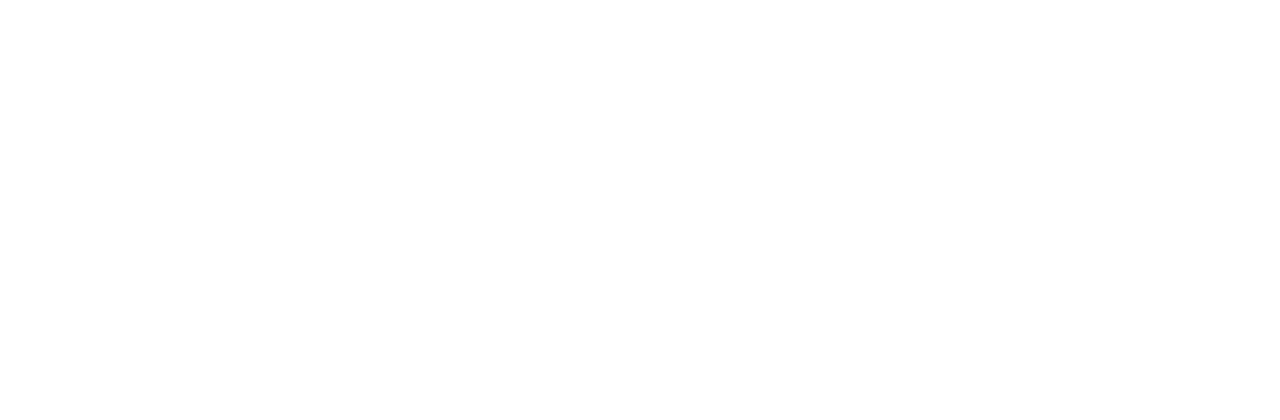
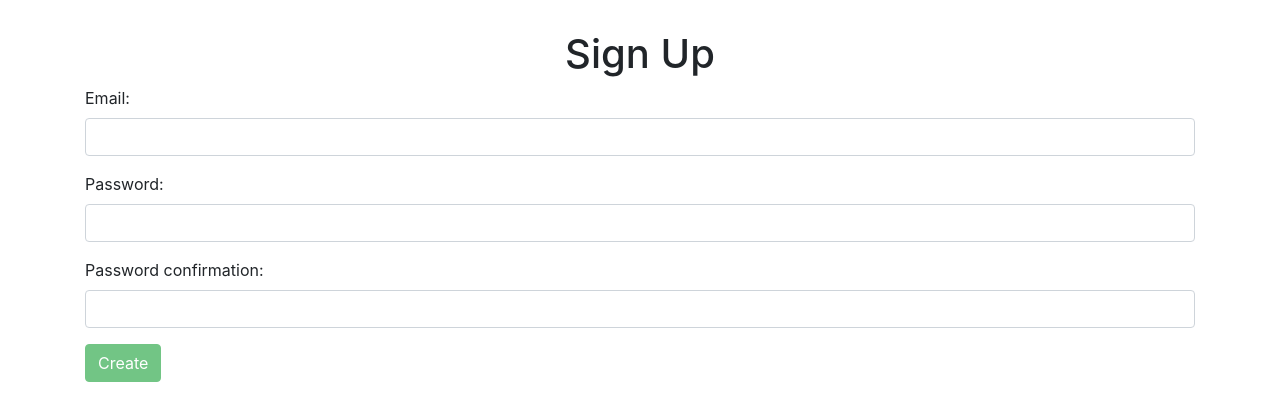
Before and after one commit to ED1FF/to-do-list-angular, an Angular app: page /sign_up in a window 1280 px wide. Before the commit this address led to /. Shown: the top 420 px of the page. Built offline with nearby package versions, Linux system fonts and the light colour scheme.

Commit message:
add sign up component add form for user credentials add user api add user creation through api

```diff
--- /dev/null
+++ b/src/app/api/user.ts
@@ -0,0 +1,13 @@
+import { Injectable } from '@angular/core';
+import { HttpClient, HttpHeaders } from '@angular/common/http';
+import { environment } from '../../environments/environment';
+
+@Injectable()
+export class UserAPI {
+
+  constructor(public http: HttpClient) {}
+
+  signUp(params) {
+    return this.http.post(`${environment.api_endpoint}/users`, params);
+  }
+}
--- a/src/app/routes.ts
+++ b/src/app/routes.ts
@@ -2,6 +2,7 @@
 import { RouterModule, Routes } from '@angular/router';
 import { TasksComponent } from './tasks/tasks.component';
 import { TaskShowComponent } from './task-show/task-show.component'
+import { SignUpComponent } from './sign-up/sign-up.component'
 
 const routes: Routes = [
   {
@@ -21,6 +22,10 @@
         component: TaskShowComponent
       }
     ]
+  },
+  {
+    path: 'sign_up',
+    component: SignUpComponent,
   }
 ];
 
--- /dev/null
+++ b/src/app/sign-up/sign-up.component.html
@@ -0,0 +1,38 @@
+<div class="container my-auto">
+  <h1 class="text-center component-label">
+    Sign Up
+  </h1>
+  <form [formGroup]="signUpForm" novalidate (ngSubmit)='submit()'>
+    <div class="form-group">
+      <label>Email:</label>
+      <input class="form-control" formControlName="email" type='email' ngModel email="true">
+    </div>
+    <div *ngIf="signUpForm.controls['email'].invalid && (signUpForm.controls['email'].dirty || signUpForm.controls['email'].touched)" class="alert alert-danger">
+      <div *ngIf="signUpForm.controls['email'].errors.required">
+        Email is required.
+      </div>
+    </div>
+    <div class="form-group">
+      <label>Password:</label>
+      <input class="form-control" formControlName="password" type="password">
+    </div>
+    <div *ngIf="signUpForm.controls['password'].invalid && (signUpForm.controls['password'].dirty || signUpForm.controls['password'].touched)" class="alert alert-danger">
+      <div *ngIf="signUpForm.controls['password'].errors.required">
+        Password is required.
+      </div>
+    </div>
+    <div class="form-group">
+      <label>Password confirmation:</label>
+      <input class="form-control" formControlName="password_confirmation" type="password">
+    </div>
+    <div *ngIf="signUpForm.controls['password_confirmation'].invalid && (signUpForm.controls['password_confirmation'].dirty || signUpForm.controls['password_confirmation'].touched)" class="alert alert-danger">
+      <div *ngIf="signUpForm.controls['password_confirmation'].errors.required">
+        Password is required.
+      </div>
+    </div>
+    <button type="submit" [disabled]="signUpForm.pristine || signUpForm.invalid" class="btn btn-success">
+      Create
+    </button>
+  </form>
+  <br />
+</div>
--- /dev/null
+++ b/src/app/sign-up/sign-up.component.ts
@@ -0,0 +1,36 @@
+import { Component, OnInit } from '@angular/core';
+import { FormControl, FormGroup, FormBuilder, Validators } from '@angular/forms';
+import { UserAPI } from '../api/user'
+
+@Component({
+  selector: 'app-sign-up',
+  templateUrl: './sign-up.component.html',
+  styleUrls: ['./sign-up.component.css']
+})
+
+export class SignUpComponent implements OnInit {
+  signUpForm:FormGroup;
+  user:any = {};
+
+  constructor(public fb: FormBuilder, public userApi: UserAPI) {
+    this.createForm()
+  }
+
+  createForm() {
+    this.signUpForm = this.fb.group({
+      email: ['', [Validators.required]],
+      password: ['', [Validators.required]],
+      password_confirmation: ['', [Validators.required]]
+    });
+  }
+
+  ngOnInit() {
+  }
+
+  submit() {
+    this.userApi.signUp({ user: this.signUpForm.value }).subscribe((data) => {
+      console.log(data)
+      // this.toastr.success('Task was created!');
+    })
+  }
+}
```
Also changed, not shown: src/app/app.module.ts (+8 -4 lines), src/app/sign-up/sign-up.component.css (added), 1 other file (tests, documents, lock files or other folders).
